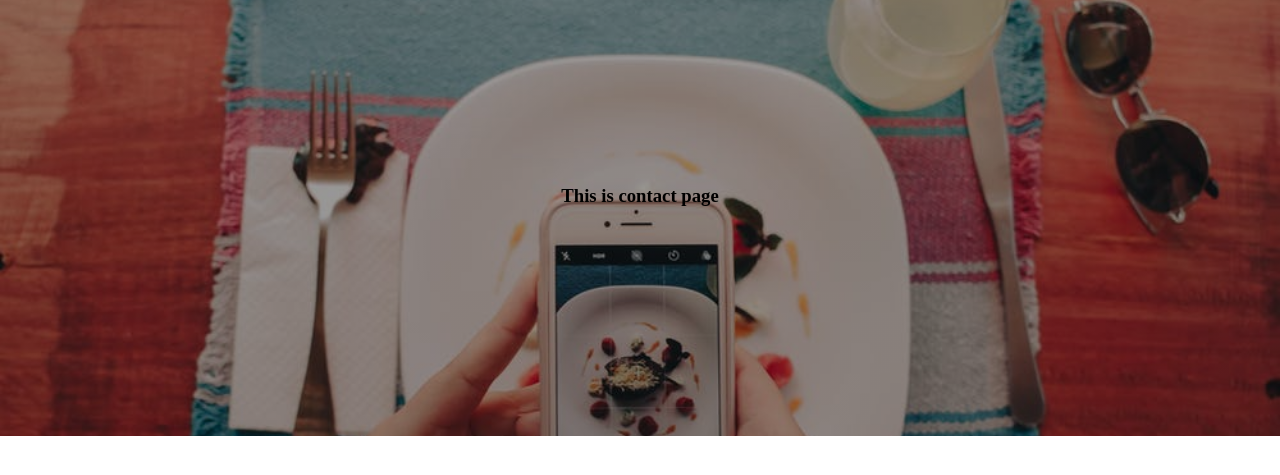
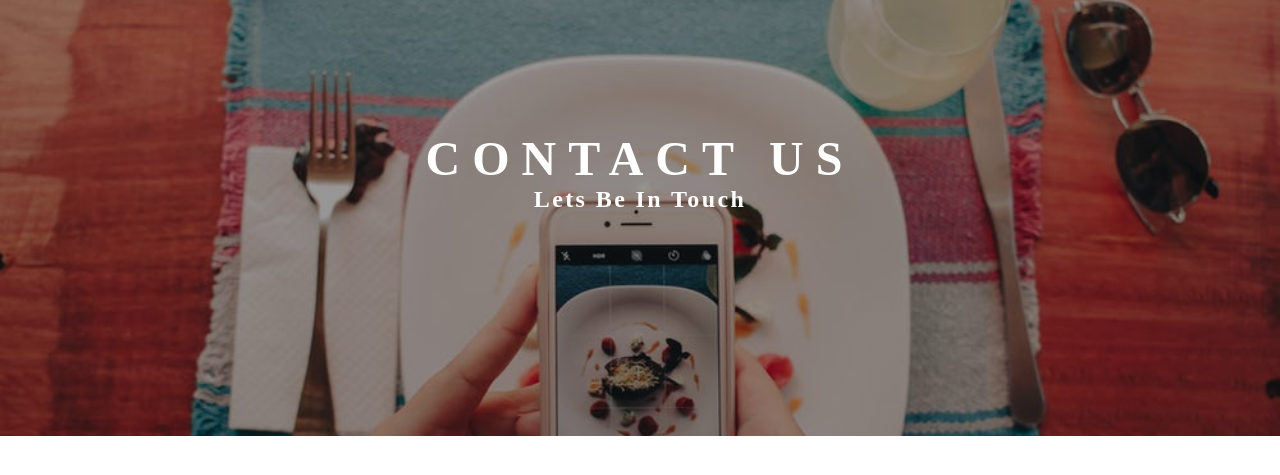
Before and after one commit to pratimatamra60/gatsby-website, a Gatsby site: page /contact in a window 1280 px wide. Shown: the part 99-574 px from the top of the page. Built offline with nearby package versions, Linux system fonts and the light colour scheme; Gatsby itself is replaced by a stand-in of ours.

Commit message:
banner component added

```diff
--- a/src/pages/about.js
+++ b/src/pages/about.js
@@ -6,15 +6,14 @@ import React from "react"
 
 import Layout from "../components/layout"
 import SEO from "../components/seo"
-import {PageHeader} from '../utils'
+import {PageHeader, Banner} from '../utils'
 import AboutImg from '../images/bcg/aboutBcg.jpeg'
 
 const AboutPage = () => (
   <Layout>
     <SEO title="Home" keywords={[`gatsby`, `application`, `react`]} />
     <PageHeader img={AboutImg}>
-    <h3>This is about page</h3>
-
+    <Banner title = "About Us" subtitle ="A Little about us"></Banner>
     </PageHeader>
   </Layout>
 )
--- a/src/pages/contact.js
+++ b/src/pages/contact.js
@@ -5,7 +5,7 @@ import React from "react"
 
 import Layout from "../components/layout"
 import SEO from "../components/seo"
-import {PageHeader} from '../utils'
+import {PageHeader, Banner} from '../utils'
 import contactImg from '../images/bcg/contactBcg.jpeg'
 
 
@@ -13,8 +13,7 @@ const MenuPage = () => (
   <Layout>
     <SEO title="Home" keywords={[`gatsby`, `application`, `react`]} />
     <PageHeader img={contactImg}>
-    <h3>This is contact page</h3>
-
+    <Banner title = "Contact Us" subtitle ="Lets be in touch"></Banner>
     </PageHeader>
   </Layout>
 )
--- a/src/pages/index.js
+++ b/src/pages/index.js
@@ -5,14 +5,16 @@ import React from "react"
 
 import Layout from "../components/layout"
 import SEO from "../components/seo"
-import {HomeHeader} from "../utils"
+import {HomeHeader, Banner} from "../utils"
 import img from '../images/bcg/homeBcg.jpeg'
 
 
 const IndexPage = () => (
   <Layout>
     <SEO title="Home" keywords={[`gatsby`, `application`, `react`]} />
-    <HomeHeader img={img}> home header</HomeHeader>
+    <HomeHeader img={img}>
+    <Banner title ="eatery" subtitle="Abcd street- AbcdCity, LA"></Banner>
+    </HomeHeader>
   </Layout>
 )
 
--- a/src/pages/menu.js
+++ b/src/pages/menu.js
@@ -5,7 +5,7 @@ import React from "react"
 
 import Layout from "../components/layout"
 import SEO from "../components/seo"
-import {PageHeader} from '../utils'
+import {PageHeader, Banner} from '../utils'
 import MenuImg from '../images/bcg/menuBcg.jpeg'
 
 
@@ -13,8 +13,7 @@ const MenuPage = () => (
   <Layout>
     <SEO title="Home" keywords={[`gatsby`, `application`, `react`]} />
     <PageHeader img={MenuImg}>
-    <h3>This is menu page</h3>
-
+    <Banner title = "Menu" subtitle = {'lets dig in'}></Banner>
     </PageHeader>
   </Layout>
 )
--- /dev/null
+++ b/src/utils/Banner.js
@@ -0,0 +1,37 @@
+import React from 'react'
+import styled from "styled-components";
+import {styles} from "../utils";
+
+
+export default function Banner({title, subtitle, children}) {
+return (
+    <BannerWrapper>
+    <h1 className ="title">{title}</h1>
+    <h3 className ="subtitle">{subtitle}</h3>
+    {children}
+    </BannerWrapper>
+)
+}
+
+const BannerWrapper = styled.div`
+    margin-bottom: 3rem;
+    text-align: center;
+    .title {
+        color: ${styles.colors.mainWhite};
+        font-size: 3rem;
+        text-transform: uppercase;
+        ${styles.letterSpacing({spacing:'0.75rem'})};
+    }
+    .subtitle {
+        color:${styles.colors.mainWhite};
+        ${styles.textSlanted};
+        ${styles.letterSpacing({spacing:'0.15rem'})};
+        font-size:1.5rem;
+        text-transform:capitalize;
+    }
+`
+
+Banner.defaultProps = {
+    title: 'default title',
+    subtitle: 'default subtitle'
+}
--- a/src/utils/index.js
+++ b/src/utils/index.js
@@ -1,3 +1,4 @@
 import * as styles from './styles'
 import {HomeHeader, PageHeader} from './Header'
-export {styles, HomeHeader, PageHeader}
+import Banner from './Banner'
+export {styles, HomeHeader, PageHeader, Banner}
```
